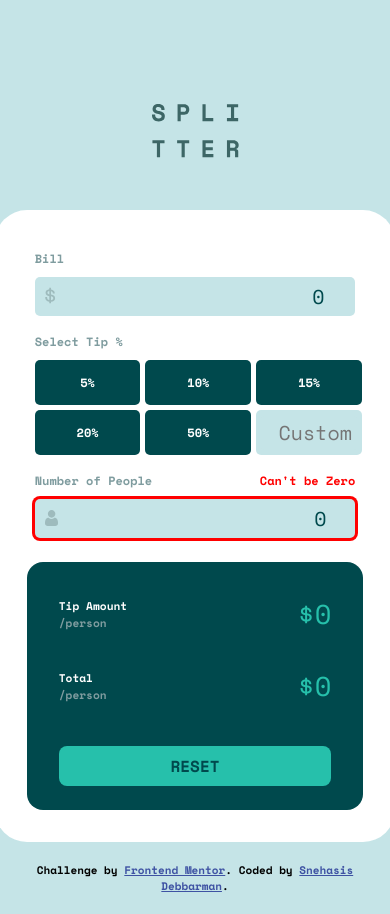
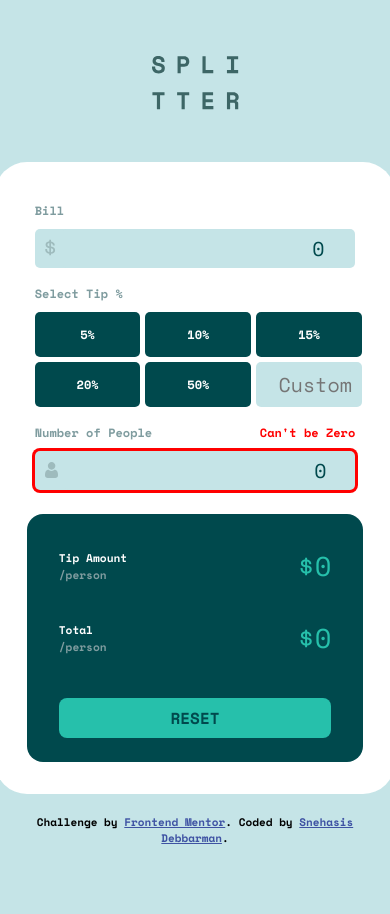
Before and after one commit to SnehasisDebbarman/tip-calculator-app-main, a plain HTML site: page index.html in a window 390 px wide. After the commit the page ends 866 px from the top, so only its background shows below. Drawn offline with nearby package versions, Linux system fonts and the light colour scheme.

Commit message:
small chnages

```diff
--- a/script.js
+++ b/script.js
@@ -72,6 +72,7 @@
   document.getElementById("perhead").innerText = "$" + 0;
   document.getElementById("total").innerText = "$" + 0;
   document.getElementById("bill-amount").value = 0;
+  start();
 }
 
 var error = document.getElementById("error");
--- a/style.css
+++ b/style.css
@@ -189,6 +189,9 @@
     body{
         font-size: 12px;
     }
+    .logo{
+        margin-top: 0rem;
+    }
     .custom-card{
         grid-template-columns: 100%;
         width: 90%;
```
